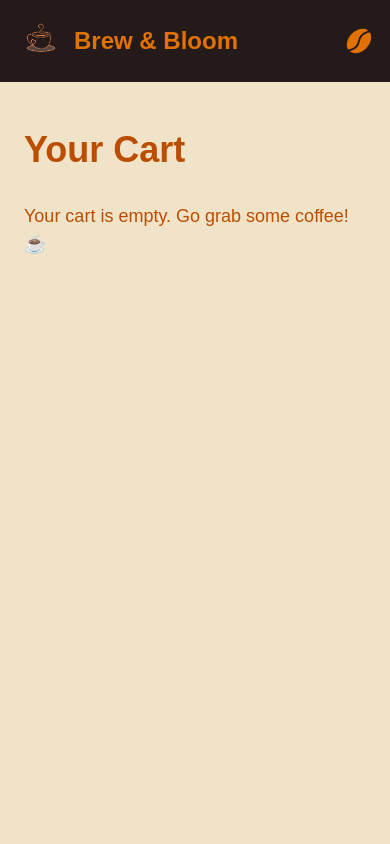
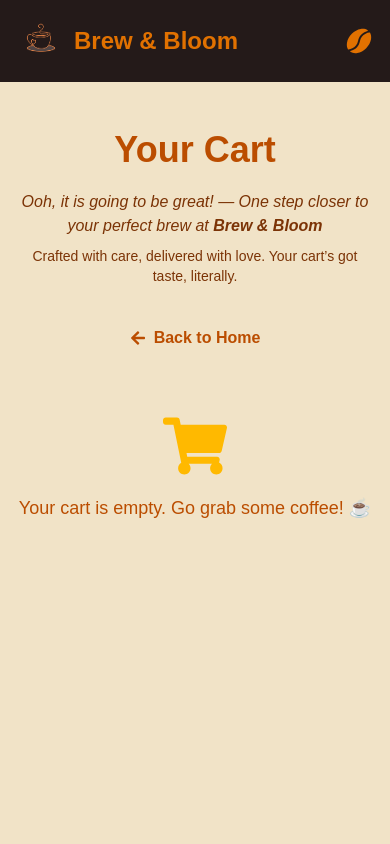
Before and after one commit to sanakhuram/coffee-cafe-app, a Next.js app: page /cart in a window 390 px wide. Shown: the top 844 px of the page. Built offline with nearby package versions, Linux system fonts and the light colour scheme.

Commit message:
feat(cart): added cozy tagline and react-icons for action buttons and navigation

```diff
--- a/src/app/cart/page.tsx
+++ b/src/app/cart/page.tsx
@@ -3,6 +3,7 @@
 import { useCartStore } from "@/store/cartStore";
 import { useRouter } from "next/navigation";
 import Image from "next/image";
+import { FaArrowLeft, FaPlus, FaMinus, FaTrashAlt, FaShoppingCart } from "react-icons/fa";
 
 export default function CartPage() {
     const { cart, addToCart, removeFromCart, decreaseQuantity, clearCart } = useCartStore();
@@ -12,21 +13,47 @@ export default function CartPage() {
         router.push("/checkout");
     };
 
+    const handleGoHome = () => {
+        router.push("/");
+    };
+
     return (
-        <main className="min-h-screen py-12 px-6 bg-background text-amber-700">
-            <div className="container mx-auto">
-                <h1 className="text-4xl font-bold mb-8">Your Cart</h1>
+        <main className="min-h-screen py-12 px-4 md:px-6 bg-background text-amber-700">
+            <div className="container mx-auto max-w-6xl">
+
+                <div className="mb-10 text-center">
+                    <h1 className="text-4xl md:text-5xl font-bold mb-5">Your Cart</h1>
+                    <p className="text-md md:text-lg text-amber-900 italic">
+                        Ooh, it is going to be great! — One step closer to your perfect brew at <span className="font-bold">Brew & Bloom</span>
+                    </p>
+                    <p className="mt-2 text-sm text-amber-900">
+                        Crafted with care, delivered with love. Your cart’s got taste, literally.
+                    </p>
+                </div>
+
+                <div className="mb-8 flex justify-center">
+                    <button
+                        onClick={handleGoHome}
+                        className="flex items-center gap-2 text-amber-700 hover:text-amber-900 font-semibold"
+                    >
+                        <FaArrowLeft />
+                        Back to Home
+                    </button>
+                </div>
 
                 {cart.length === 0 ? (
-                    <p className="text-lg">Your cart is empty. Go grab some coffee! ☕</p>
+                    <div className="text-center mt-16">
+                        <FaShoppingCart size={64} className="mx-auto mb-4 text-amber-400" />
+                        <p className="text-lg">Your cart is empty. Go grab some coffee! ☕</p>
+                    </div>
                 ) : (
                     <div className="grid gap-6">
                         {cart.map((item) => (
                             <div
                                 key={item.id}
-                                className="bg-coffee rounded-lg p-6 flex justify-between items-center shadow-xl shadow-amber-600"
+                                className="bg-coffee rounded-lg p-4 md:p-6 flex flex-col md:flex-row justify-between items-center gap-4 shadow-xl shadow-amber-600"
                             >
-                                <div className="flex items-center gap-4">
+                                <div className="flex flex-col sm:flex-row items-center gap-4 w-full md:w-2/3">
                                     <Image
                                         src={item.image}
                                         alt={item.name}
@@ -34,7 +61,7 @@ export default function CartPage() {
                                         width={100}
                                         className="object-cover rounded border border-amber-500"
                                     />
-                                    <div>
+                                    <div className="text-center sm:text-left">
                                         <h2 className="text-2xl font-semibold">{item.name}</h2>
                                         <p className="text-sm text-amber-500">{item.description}</p>
                                         <p className="mt-2 font-bold">${(item.price * item.quantity).toFixed(2)}</p>
@@ -42,24 +69,24 @@ export default function CartPage() {
                                     </div>
                                 </div>
 
-                                <div className="flex items-center gap-2">
+                                <div className="flex gap-2 justify-center">
                                     <button
                                         onClick={() => decreaseQuantity(item.id)}
-                                        className="bg-amber-700 text-white px-2  rounded hover:bg-amber-800"
+                                        className="bg-amber-700 text-white p-2 rounded hover:bg-amber-800"
                                     >
-                                        -
+                                        <FaMinus />
                                     </button>
                                     <button
                                         onClick={() => addToCart(item)}
-                                        className="bg-amber-700 text-white px-2 rounded hover:bg-amber-800"
+                                        className="bg-amber-700 text-white p-2 rounded hover:bg-amber-800"
                                     >
-                                        +
+                                        <FaPlus />
                                     </button>
                                     <button
                                         onClick={() => removeFromCart(item.id)}
-                                        className="bg-red-500 text-white px-4 py-2 rounded hover:bg-red-600"
+                                        className="bg-red-500 text-white px-3 py-2 rounded hover:bg-red-600"
                                     >
-                                        Remove
+                                        <FaTrashAlt className="inline-block mr-1" /> Remove
                                     </button>
                                 </div>
                             </div>
@@ -68,17 +95,18 @@ export default function CartPage() {
                 )}
 
                 {cart.length > 0 && (
-                    <div className="mt-8 flex justify-between items-center">
+                    <div className="mt-10 flex flex-col md:flex-row justify-between items-center gap-4">
                         <button
                             onClick={clearCart}
-                            className="bg-red-500 text-white px-6 py-3 rounded-lg hover:bg-red-600"
+                            className="bg-red-500 text-white px-6 py-3 rounded-lg hover:bg-red-600 w-full md:w-auto flex items-center gap-2"
                         >
+                            <FaTrashAlt />
                             Clear Cart
                         </button>
 
                         <button
                             onClick={handleProceedToCheckout}
-                            className="bg-amber-700 text-white px-6 py-3 rounded-lg hover:bg-amber-800"
+                            className="bg-amber-700 text-white px-6 py-3 rounded-lg hover:bg-amber-800 w-full md:w-auto"
                         >
                             Proceed to Checkout
                         </button>
```
